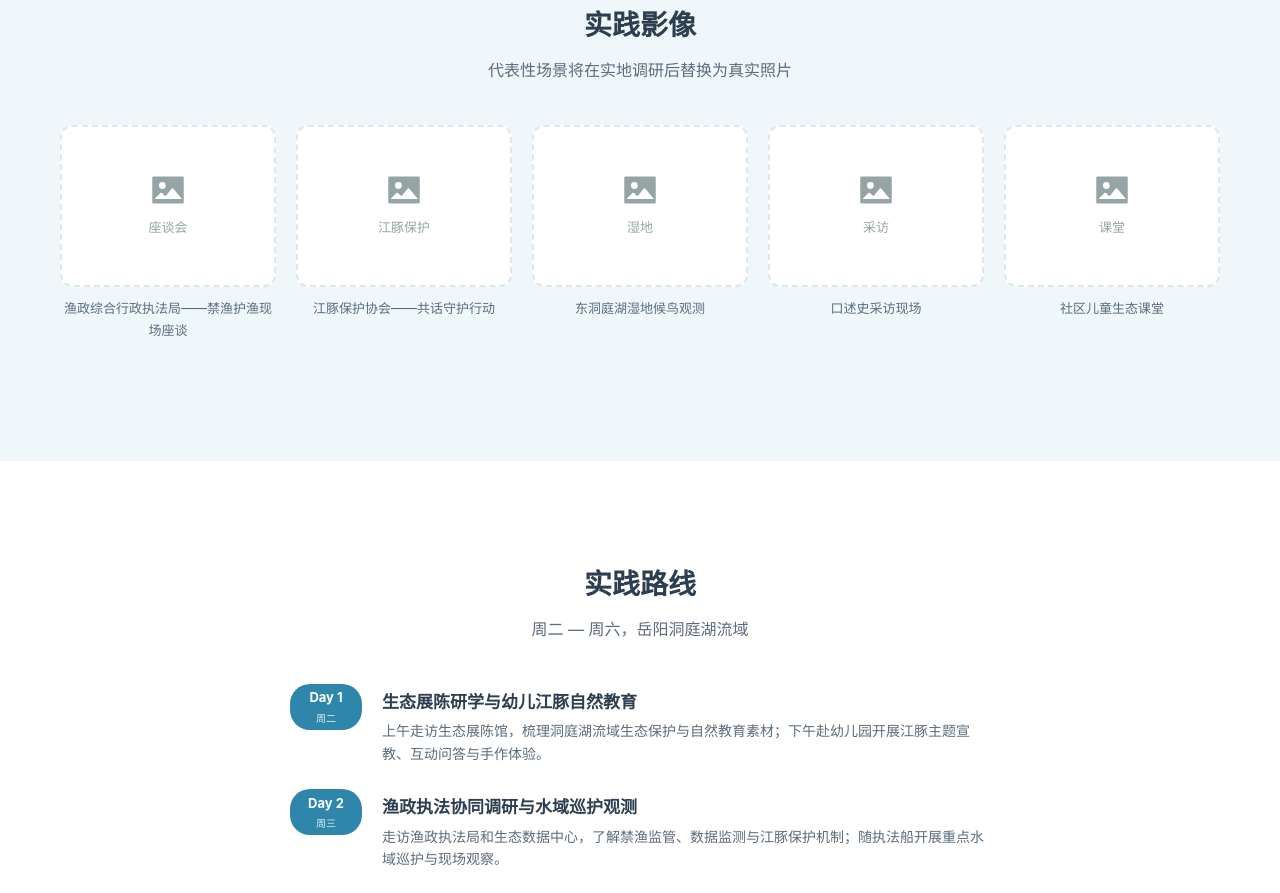
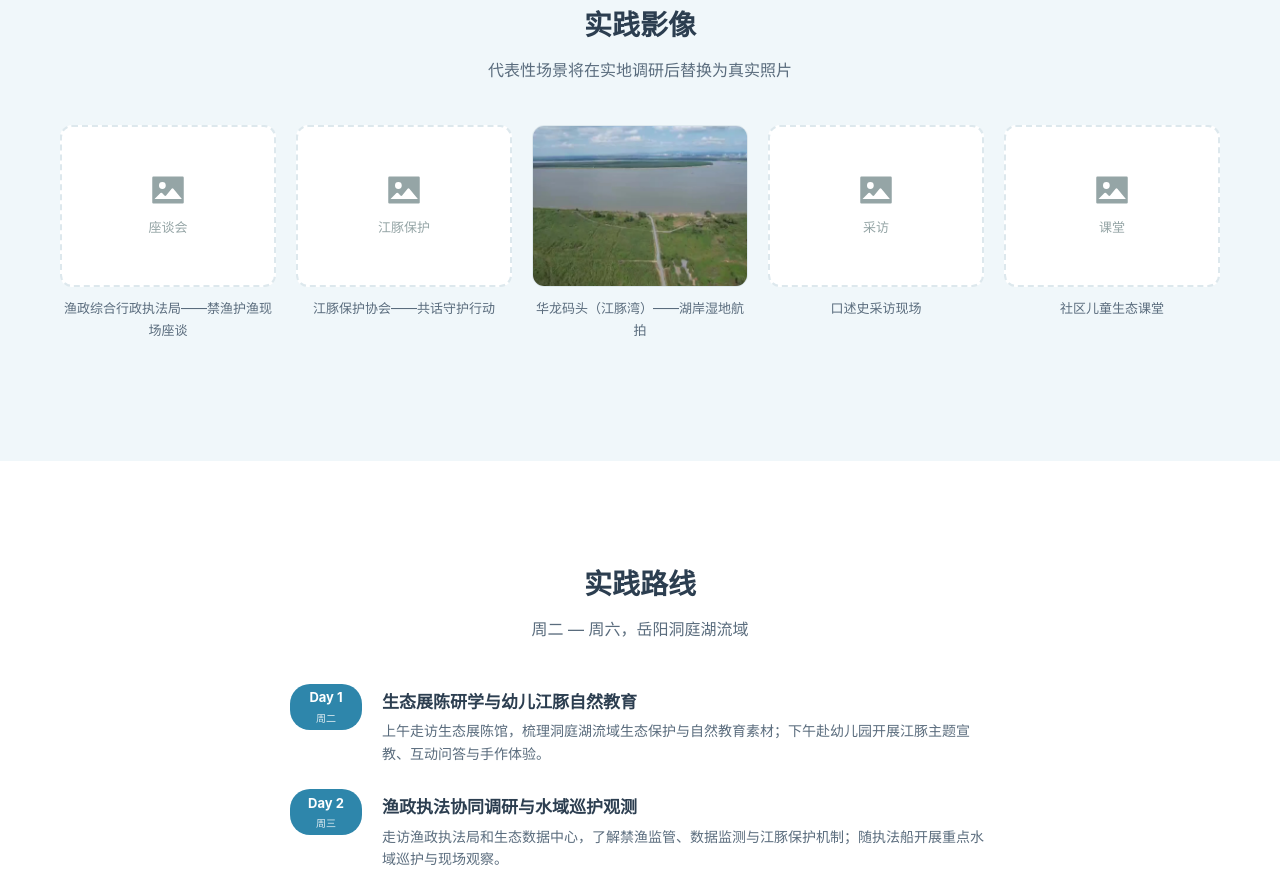
Before and after one commit to Ohh-zjc/zjcvibe-site, a Vue app: page /oral-history in a window 1280 px wide. Shown: the part 1540-2433 px from the top of the page. Built offline with nearby package versions, Linux system fonts and the light colour scheme.

Commit message:
feat: add hualong aerial gallery image

```diff
--- a/src/views/Home.vue
+++ b/src/views/Home.vue
@@ -90,7 +90,8 @@
 
         <div class="gallery-grid">
           <div class="gallery-item" v-for="(item, i) in galleryItems" :key="i">
-            <div class="gallery-img placeholder-img">
+            <img v-if="item.image" class="gallery-photo" :src="item.image" :alt="item.caption" />
+            <div v-else class="gallery-img placeholder-img">
               <el-icon :size="36"><PictureFilled /></el-icon>
               <span>{{ item.label }}</span>
             </div>
@@ -137,7 +138,7 @@ function scrollToModules() {
 const galleryItems = [
   { label: '座谈会', caption: '渔政综合行政执法局——禁渔护渔现场座谈' },
   { label: '江豚保护', caption: '江豚保护协会——共话守护行动' },
-  { label: '湿地', caption: '东洞庭湖湿地候鸟观测' },
+  { label: '江豚湾航拍', caption: '华龙码头（江豚湾）——湖岸湿地航拍', image: `${import.meta.env.BASE_URL}img/field/hualong/gallery-lakeshore.webp` },
   { label: '采访', caption: '口述史采访现场' },
   { label: '课堂', caption: '社区儿童生态课堂' },
 ]
@@ -400,6 +401,15 @@ const timeline = [
   font-size: 13px;
 }
 
+.gallery-photo {
+  display: block;
+  width: 100%;
+  aspect-ratio: 4 / 3;
+  object-fit: cover;
+  border: 1px solid var(--border);
+  border-radius: var(--radius);
+}
+
 .tl-marker small { margin-top: 1px; font-size: 10px; font-weight: 500; opacity: 0.85; }
 
 .tl-content {
```
Also changed, not shown: public/img/field/hualong/gallery-lakeshore.webp (added).
